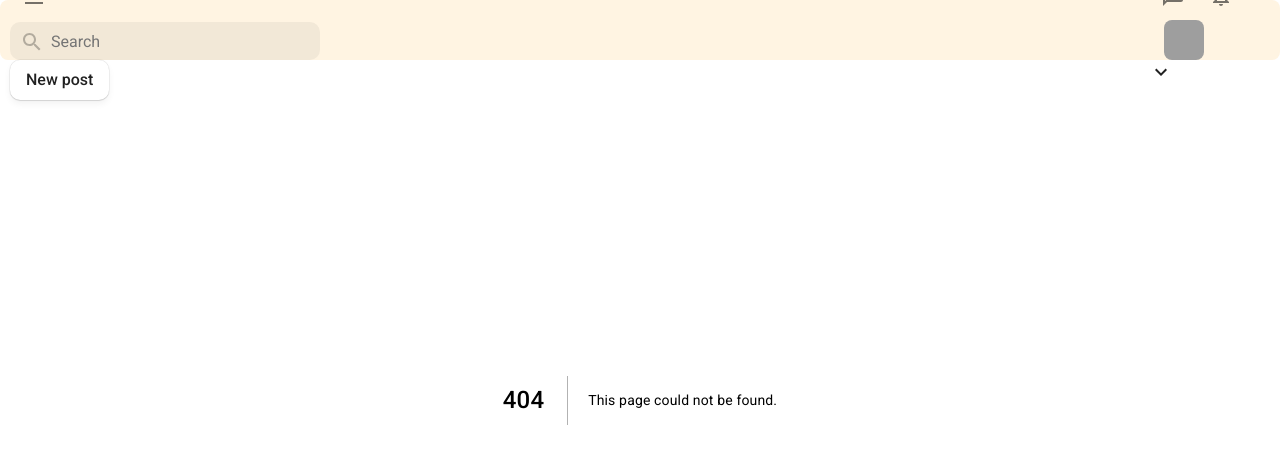
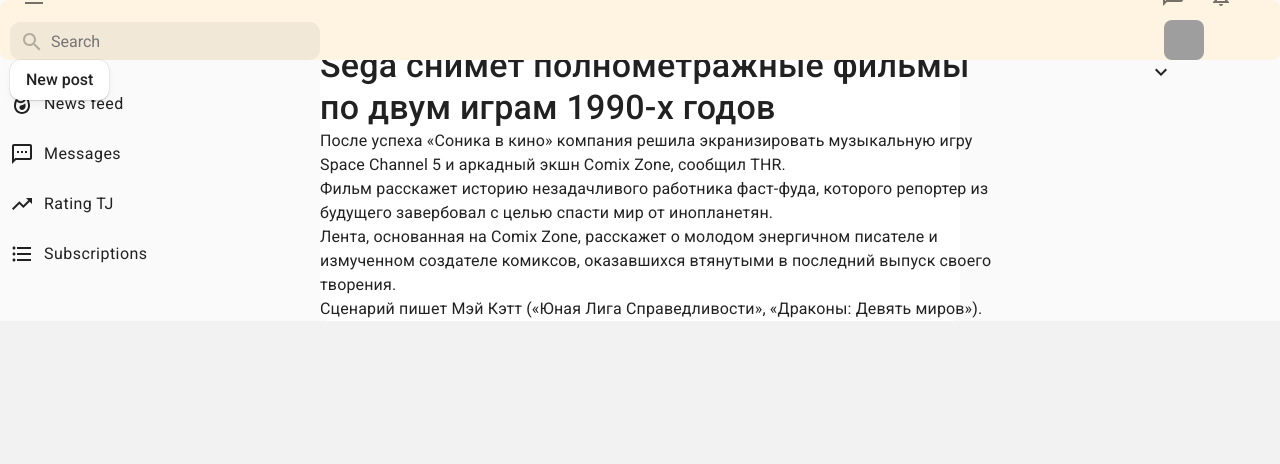
Before and after one commit to TinaGorna/tjournal, a Next.js app: page /news/news in a window 1280 px wide. Before the commit this address had no page. Shown: the top 464 px of the page. Built offline with nearby package versions, Linux system fonts and the light colour scheme; grey boxes are pictures that could not be loaded.

Commit message:
added FullPost

```diff
--- /dev/null
+++ b/components/FullPost/index.tsx
@@ -0,0 +1,44 @@
+import React from "react";
+import {Paper, Typography} from "@material-ui/core";
+import styles from "./FullPost.module.scss"
+
+export const FullPost = () => {
+    return (
+        <Paper elevation={0} className={styles.paper} style={{
+            marginTop: -30
+        }}>
+            <div style={{
+                margin: "0 auto",
+                width: 680,
+            }}>
+                <Typography variant="h4" style={{
+                    fontWeight: 500
+                }}>
+                    Sega снимет полнометражные фильмы по двум играм 1990-х годов
+                </Typography>
+                <Typography>
+                    <a>
+                        После успеха «Соника в кино» компания решила экранизировать музыкальную игру Space Channel 5
+                        и
+                        аркадный экшн Comix Zone, сообщил THR.
+                    </a>
+                    <Typography>
+                        <a>
+                            Фильм расскажет историю незадачливого работника фаст-фуда, которого репортер из будущего
+                            завербовал
+                            с целью спасти мир от инопланетян.
+                        </a>
+                    </Typography>
+                    <Typography>
+                        Лента, основанная на Comix Zone, расскажет о молодом энергичном писателе и измученном
+                        создателе
+                        комиксов, оказавшихся втянутыми в последний выпуск своего творения.
+                    </Typography>
+                    <Typography>
+                        Сценарий пишет Мэй Кэтт («Юная Лига Справедливости», «Драконы: Девять миров»).
+                    </Typography>
+                </Typography>
+            </div>
+        </Paper>
+    )
+}
--- a/components/Post/index.tsx
+++ b/components/Post/index.tsx
@@ -1,4 +1,5 @@
 import React from "react";
+import Link from "next/link"
 import {IconButton, Paper, Typography} from "@material-ui/core";
 import {
     ModeCommentOutlined as CommentsIcon,
@@ -14,9 +15,11 @@
     return (
         <Paper elevation={0} className="p-20" classes={{root: styles.paper}}>
             <Typography variant="h5" className={styles.title}>
+                <Link href={"/news/news"}>
                 As tourism has impacted parts of Seychelles' environment, the island nation
                 now aims to protect its 72 low-lying coralline "Outer Islands" from development before it's too
                 late.
+                </Link>
             </Typography>
 
             <Typography className="mt-10 mb-15">
--- /dev/null
+++ b/pages/news/[slug].tsx
@@ -0,0 +1,12 @@
+import * as React from "react"
+import {MainLayout} from "../../layouts/MainLayout";
+import {Paper, Typography} from "@material-ui/core";
+import {FullPost} from "../../components/FullPost";
+
+export default function Home() {
+    return (
+        <MainLayout contentFullWidth>
+            <FullPost/>
+        </MainLayout>
+    )
+}
```
Also changed, not shown: components/FullPost/FullPost.module.scss (added), layouts/MainLayout.tsx (indentation only).
